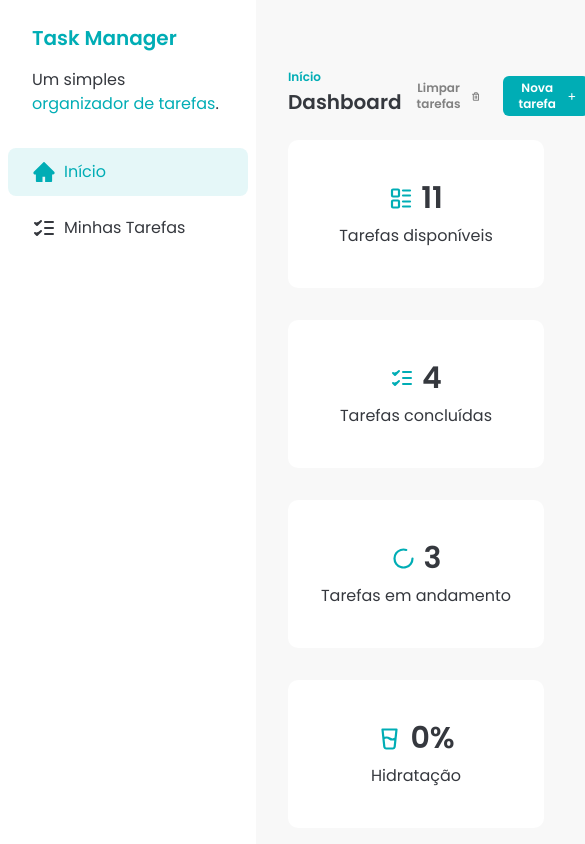
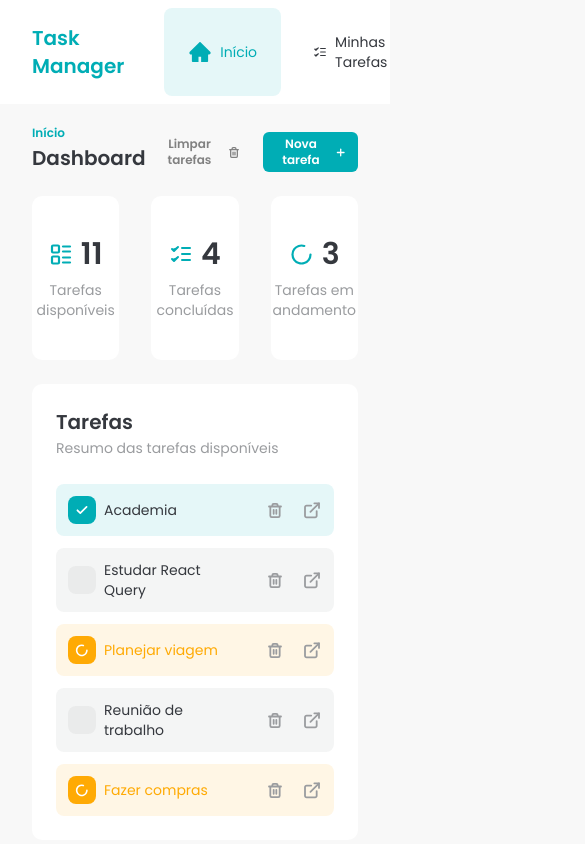
Before and after one commit to araujoerick/task-manager, a React (Vite) app: page / in a window 390 px wide. Shown: the top 844 px of the page, 585 px wide, since content can reach past the window. Built offline with nearby package versions, Linux system fonts and the light colour scheme; data requests are answered from the project's data file.

Commit message:
:iphone: add responsive breakpoints to small devices

```diff
--- a/src/components/Sidebar.jsx
+++ b/src/components/Sidebar.jsx
@@ -3,18 +3,17 @@ import SidebarButton from "./ui/SidebarButton";
 
 const Sidebar = () => {
   return (
-    <aside className="fixed left-0 top-0 z-50 flex h-screen max-w-64 flex-col bg-white">
-      <div>
+    <nav className="fixed left-0 top-0 z-50 flex w-screen justify-between bg-white pr-8 lg:h-screen lg:max-w-64 lg:flex-col lg:justify-start lg:pr-0">
       <div className="space-y-4 px-8 py-6">
         <h1 className="text-xl font-semibold text-brand-primary">
           Task Manager
         </h1>
-          <p>
+        <p className="hidden lg:inline-block">
           Um simples{" "}
           <span className="text-brand-primary">organizador de tarefas</span>.
         </p>
       </div>
-        <div className="flex flex-col gap-2 p-2">
+      <div className="flex gap-2 p-2 lg:flex-col">
         <SidebarButton to="/">
           <HomeIcon />
           Início
@@ -24,8 +23,7 @@ const Sidebar = () => {
           Minhas Tarefas
         </SidebarButton>
       </div>
-      </div>
-    </aside>
+    </nav>
   );
 };
 
--- a/src/components/Tasks.jsx
+++ b/src/components/Tasks.jsx
@@ -12,7 +12,7 @@ const Tasks = () => {
   const eveningTasks = tasks?.filter((task) => task.time === "evening");
 
   return (
-    <section className="ml-64 w-full max-w-[1185px] space-y-6 px-8 pb-8 pt-16">
+    <section className="mt-14 w-full max-w-[1185px] space-y-6 px-8 pb-8 pt-16 lg:ml-64">
       <Header subtitle="Minhas Tarefas" title="Minhas Tarefas" />
       <div className="rounded-xl bg-white p-6">
         <div className="space-y-3">
--- a/src/components/ui/DashboardCard.jsx
+++ b/src/components/ui/DashboardCard.jsx
@@ -1,11 +1,13 @@
 const DashboardCard = ({ icon, mainText, secondaryText }) => {
   return (
-    <div className="flex w-64 flex-col items-center gap-2 rounded-[10px] bg-white px-8 py-10">
+    <div className="flex w-full flex-col items-center justify-center gap-2 rounded-[10px] bg-white py-10 last:hidden xl:last:flex">
       <div className="flex items-center gap-2">
         <span className="text-brand-primary">{icon}</span>
         <p className="text-3xl font-semibold">{mainText}</p>
       </div>
-      <p>{secondaryText}</p>
+      <p className="text-center text-sm text-brand-text-gray">
+        {secondaryText}
+      </p>
     </div>
   );
 };
--- a/src/components/ui/DashboardCards.jsx
+++ b/src/components/ui/DashboardCards.jsx
@@ -21,7 +21,7 @@ const DashboardCards = () => {
   const waterPercentege = Math.round((totalLiters / goal) * 100);
 
   return (
-    <div className="flex flex-wrap gap-8">
+    <div className="grid grid-cols-3 gap-8 xl:grid-cols-4">
       <DashboardCard
         icon={<Tasks2Icon />}
         mainText={tasks?.length}
@@ -38,6 +38,7 @@ const DashboardCards = () => {
         secondaryText="Tarefas em andamento"
       />
       <DashboardCard
+        className="xl:col-span-2"
         icon={<GlassWaterIcon />}
         mainText={`${waterPercentege}%`}
         secondaryText="Hidratação"
--- a/src/components/ui/SidebarButton.jsx
+++ b/src/components/ui/SidebarButton.jsx
@@ -4,7 +4,7 @@ import { tv } from "tailwind-variants";
 
 const SidebarButton = ({ children, to }) => {
   const sidebar = tv({
-    base: "flex items-center gap-2 rounded-lg px-6 py-3 text-left",
+    base: "flex items-center gap-2 rounded-lg px-6 py-3 text-left text-sm lg:text-base",
     variants: {
       color: {
         unselected:
--- a/src/components/ui/WaterTracker.jsx
+++ b/src/components/ui/WaterTracker.jsx
@@ -14,7 +14,7 @@ const WaterTracker = () => {
         <WaterCheckbox label="2.5 litros" value={2.5} />
       </div>
       <div className="self-end">
-        <p className="text-right text-xs">
+        <p className="hidden text-right text-xs xl:inline">
           <span className="text-xl font-semibold text-brand-primary">
             {totalLiters} litro{totalLiters > 1 && "s"}
           </span>
--- a/src/pages/Home.jsx
+++ b/src/pages/Home.jsx
@@ -11,11 +11,11 @@ const HomePage = () => {
   return (
     <div className="flex">
       <Sidebar />
-      <section className="ml-64 w-full max-w-[1185px] space-y-6 px-8 pb-8 pt-16">
+      <section className="mt-14 w-full max-w-[1185px] space-y-6 px-8 pb-8 pt-16 lg:ml-64">
         <Header subtitle={"Início"} title={"Dashboard"} />
         <DashboardCards />
-        <div className="grid grid-cols-3 gap-8">
-          <div className="col-span-2 space-y-6 rounded-[10px] bg-brand-white p-6">
+        <div className="grid gap-8 md:grid-cols-3">
+          <div className="space-y-6 rounded-[10px] bg-brand-white p-6 md:col-span-2">
             <div>
               <h3 className="text-xl font-semibold">Tarefas</h3>
               <span className="text-sm text-brand-text-gray">
@@ -29,7 +29,7 @@ const HomePage = () => {
             </div>
           </div>
           <div>
-            <div className="col-span-2 space-y-6 rounded-[10px] bg-brand-white p-6">
+            <div className="space-y-6 rounded-[10px] bg-brand-white p-6">
               <div>
                 <h3 className="text-xl font-semibold">Água</h3>
                 <span className="text-sm text-brand-text-gray">
--- a/src/pages/TaskDetails.jsx
+++ b/src/pages/TaskDetails.jsx
@@ -62,7 +62,7 @@ const TaskDetailsPage = () => {
   return (
     <div className="flex">
       <Sidebar />
-      <section className="ml-64 flex w-full max-w-[1185px] flex-col gap-6 px-8 py-16">
+      <section className="mt-14 flex w-full max-w-[1185px] flex-col gap-6 px-8 py-16 lg:ml-64">
         <div>
           <button
             onClick={handleBackClick}
```
Lines whose indentation alone changed are shown as unchanged.
